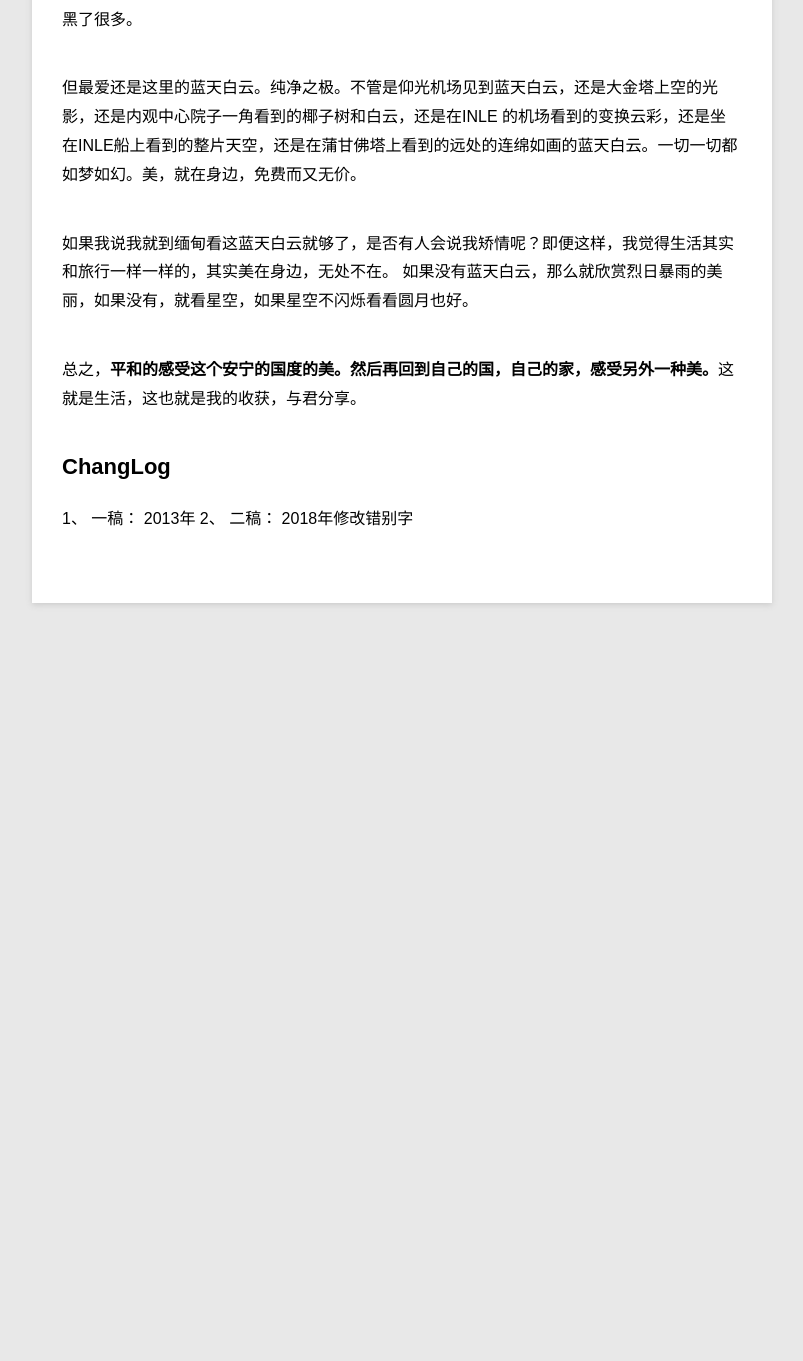
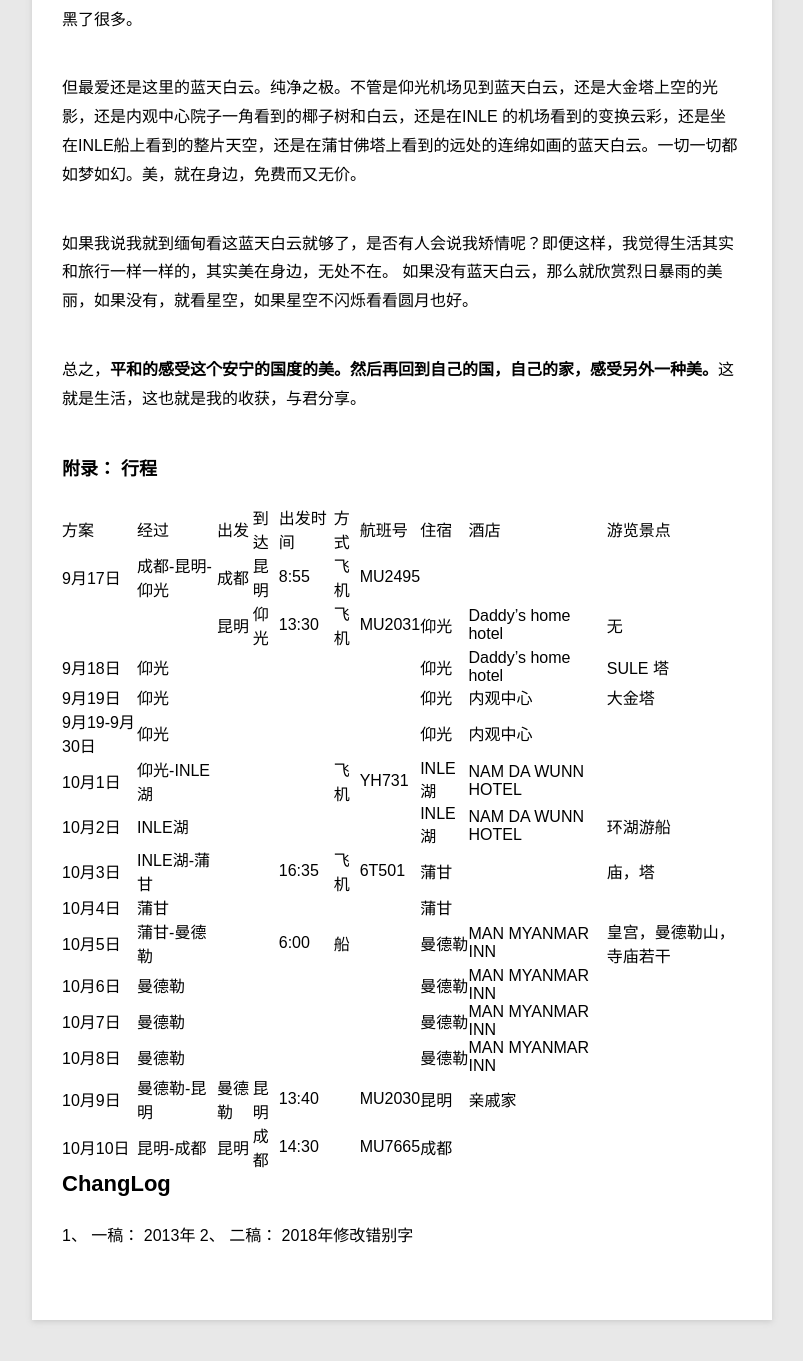
Before and after one commit to violettianjie/violettianjie.github.io, a Jekyll site: the page built from _posts/blog/2018-12-09-travel.md, in a window 1280 px wide and 1400 px high, scrolled down 12879 px. Shown: the top 1361 px of the window, without its empty margins (78-881 px from the left). Built offline with Jekyll 4.4.1, drawn with Linux system fonts in a browser that asks for light colours; before the commit the page ends 13562 px from its top, so only the background shows below that.

Commit message:
Update 2018-12-09-travel.md

```diff
--- a/_posts/blog/2018-12-09-travel.md
+++ b/_posts/blog/2018-12-09-travel.md
@@ -343,6 +343,27 @@ SHERRY说这里的天、云、光都很特别。这个国家与众不同的气
 
 总之，**平和的感受这个安宁的国度的美。然后再回到自己的国，自己的家，感受另外一种美。**这就是生活，这也就是我的收获，与君分享。
 
+### 附录： 行程
+
+方案 | 经过 | 出发 | 到达 | 出发时间 | 方式 | 航班号 | 住宿 | 酒店 | 游览景点
+-- | -- | -- | -- | -- | -- | -- | -- | -- | --
+9月17日 | 成都-昆明-仰光 | 成都 | 昆明 | 8:55 | 飞机 | MU2495 |   |   |
+  |   | 昆明 | 仰光 | 13:30 | 飞机 | MU2031 | 仰光 | Daddy's   home hotel | 无
+9月18日 | 仰光 |   |   |   |   |   | 仰光 | Daddy's   home hotel | SULE   塔
+9月19日 | 仰光 |   |   |   |   |   | 仰光 | 内观中心 | 大金塔
+9月19-9月30日 | 仰光 |   |   |   |   |   | 仰光 | 内观中心 |
+10月1日 | 仰光-INLE   湖 |   |   |   | 飞机 | YH731 | INLE 湖 | NAM   DA WUNN HOTEL |
+10月2日 | INLE湖 |   |   |   |   |   | INLE 湖 | NAM   DA WUNN HOTEL | 环湖游船
+10月3日 | INLE湖-蒲甘 |   |   | 16:35 | 飞机 | 6T501 | 蒲甘 |   | 庙，塔
+10月4日 | 蒲甘 |   |   |   |   |   | 蒲甘 |   |
+10月5日 | 蒲甘-曼德勒 |   |   | 6:00 | 船 |   | 曼德勒 | MAN   MYANMAR INN | 皇宫，曼德勒山，寺庙若干
+10月6日 | 曼德勒 |   |   |   |   |   | 曼德勒 | MAN   MYANMAR INN |
+10月7日 | 曼德勒 |   |   |   |   |   | 曼德勒 | MAN   MYANMAR INN |
+10月8日 | 曼德勒 |   |   |   |   |   | 曼德勒 | MAN   MYANMAR INN |
+10月9日 | 曼德勒-昆明 | 曼德勒 | 昆明 | 13:40 |   | MU2030 | 昆明 | 亲戚家 |
+10月10日 | 昆明-成都 | 昆明 | 成都 | 14:30 |   | MU7665 | 成都 |   |
+
+
 ## ChangLog
 
 1、 一稿： 2013年
```
